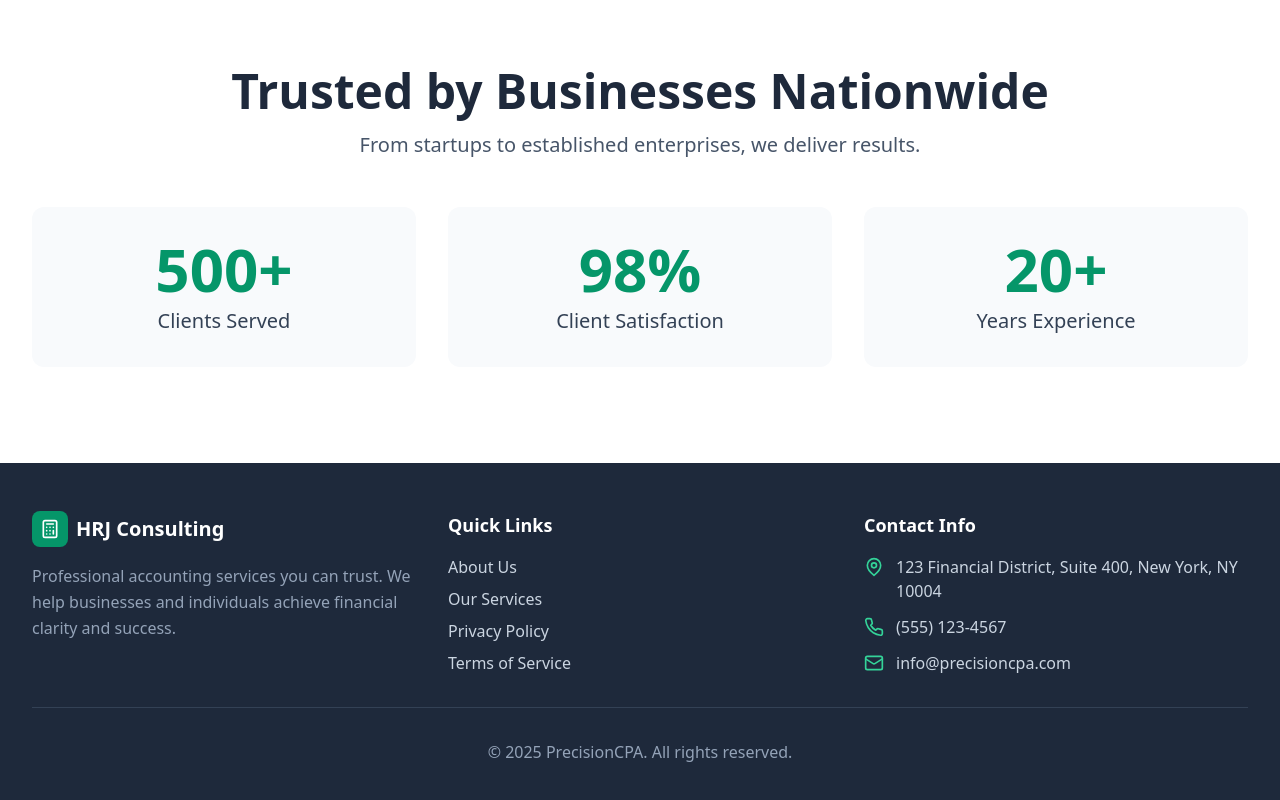
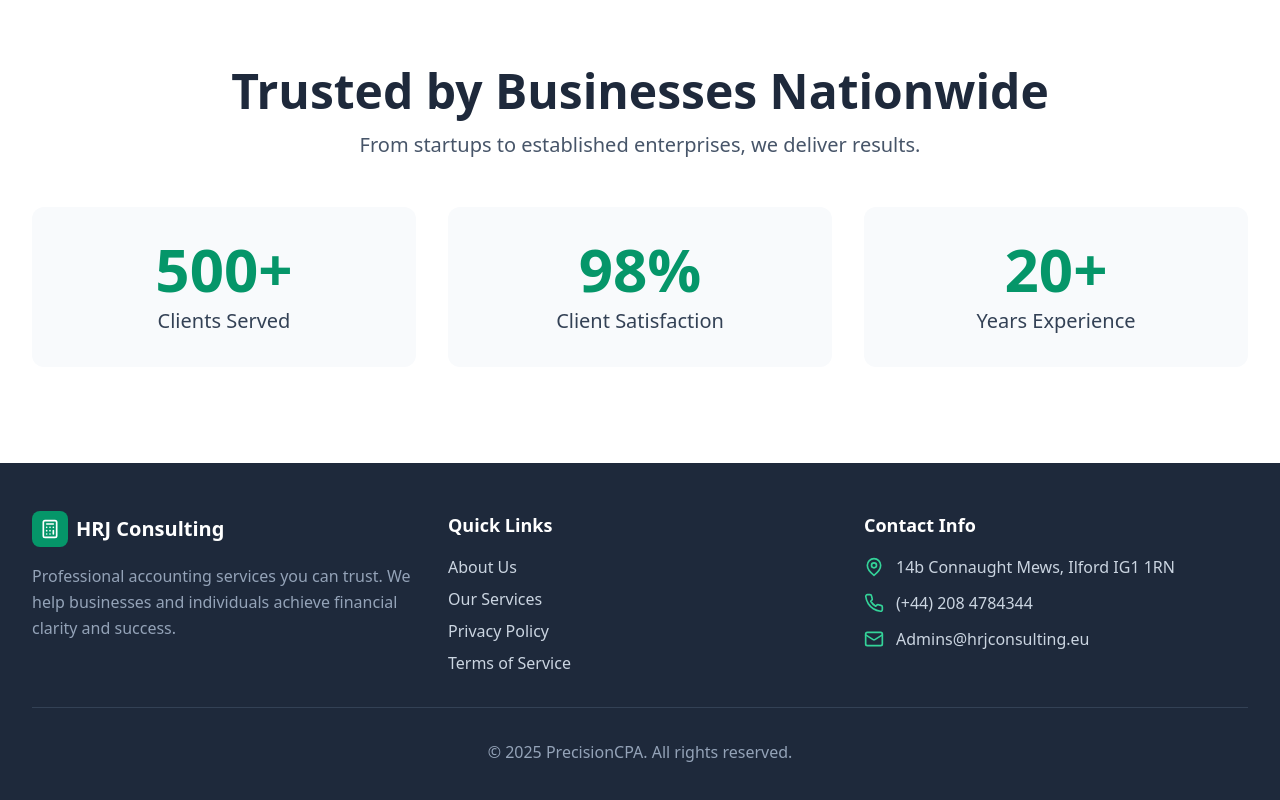
Before and after one commit to femgee/hrjconsulting, a React (Vite) app: page / in a window 1280 px wide. Shown: the part 1777-2577 px from the top of the page. Built offline with nearby package versions, Linux system fonts and the light colour scheme.

Commit message:
Changed contact details.

```diff
--- a/src/components/Footer.tsx
+++ b/src/components/Footer.tsx
@@ -49,15 +49,15 @@ export default function Footer() {
             <ul className="space-y-3">
               <li className="flex items-start space-x-3">
                 <MapPin className="h-5 w-5 text-emerald-400 flex-shrink-0 mt-0.5" />
-                <span>123 Financial District, Suite 400, New York, NY 10004</span>
+                <span>14b Connaught Mews, Ilford IG1 1RN</span>
               </li>
               <li className="flex items-center space-x-3">
                 <Phone className="h-5 w-5 text-emerald-400 flex-shrink-0" />
-                <span>(555) 123-4567</span>
+                <span>(+44) 208 4784344</span>
               </li>
               <li className="flex items-center space-x-3">
                 <Mail className="h-5 w-5 text-emerald-400 flex-shrink-0" />
-                <span>info@precisioncpa.com</span>
+                <span>Admins@hrjconsulting.eu</span>
               </li>
             </ul>
           </div>
```
